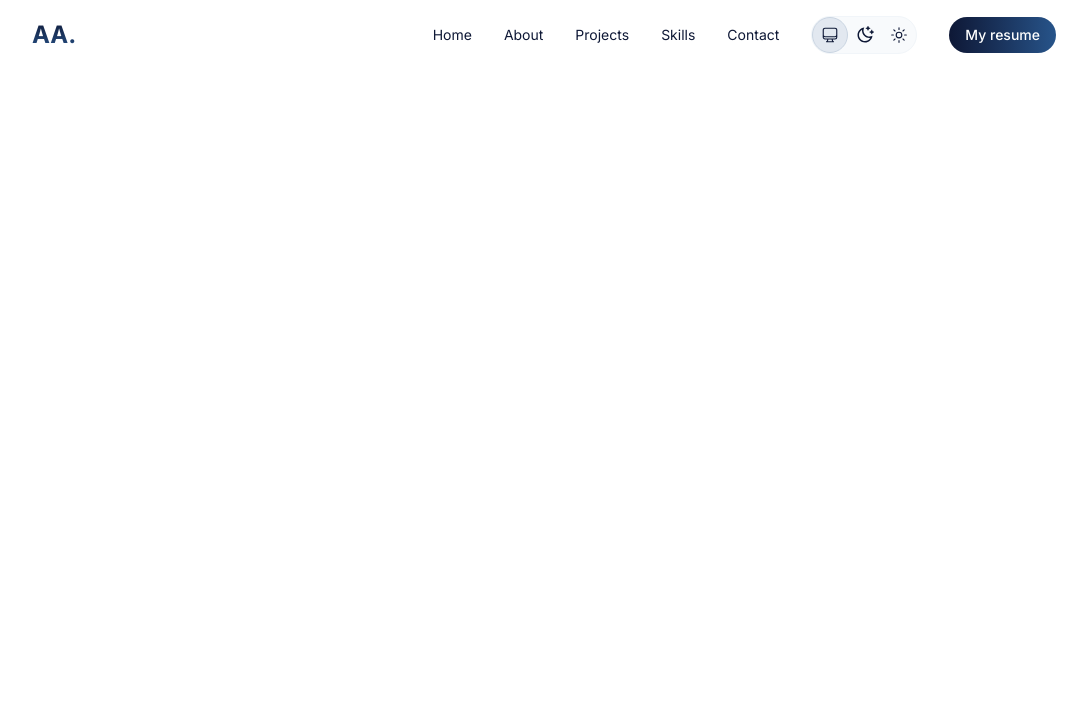
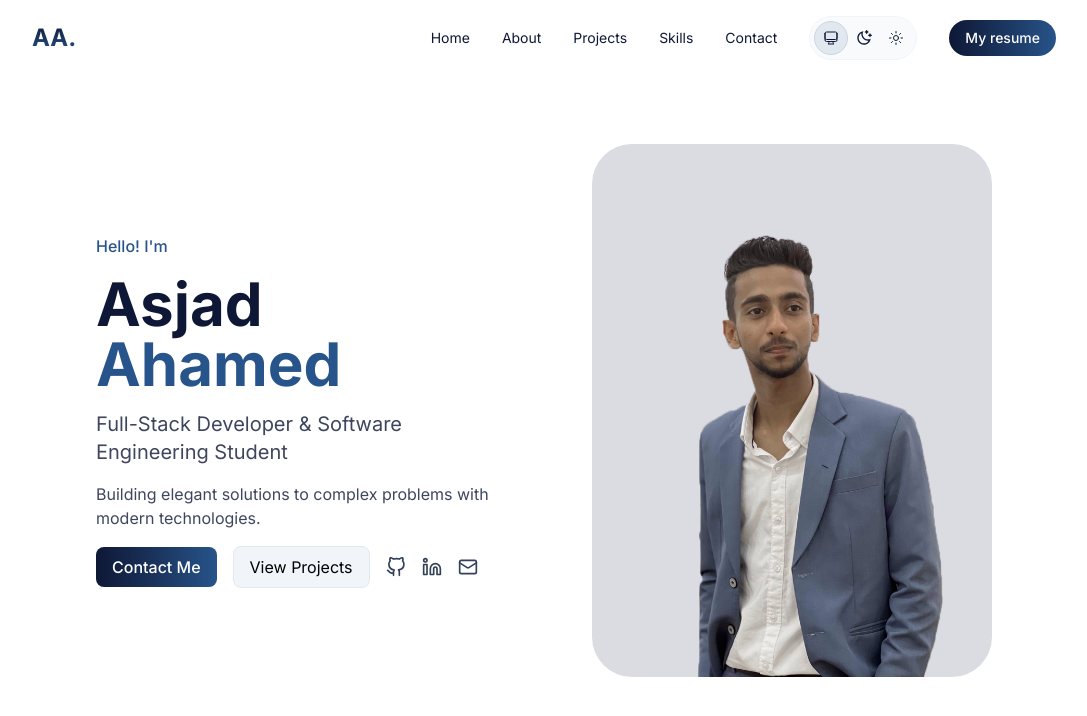
Before and after one commit to asjadahamed77/Asjad-Portfolio, a React (Vite) app: page / in a window 1280 px wide. Shown: the top 716 px of the page, without its empty margins (96-1183 px from the left). Built offline with nearby package versions, Linux system fonts and the light colour scheme.

Commit message:
Solved css problems and created Header section

```diff
--- a/src/App.jsx
+++ b/src/App.jsx
@@ -1,4 +1,5 @@
 
+import Header from "./components/Header";
 import Navbar from "./components/Navbar";
 
 function App() {
@@ -9,9 +10,9 @@ function App() {
 
 
   return (
-    <div className="">
+    <div className="px-4 lg:px-8 xl:px-32 dark:text-white">
       <Navbar />
-
+ <Header />
 
 
     </div>
--- /dev/null
+++ b/src/components/Header.jsx
@@ -0,0 +1,74 @@
+import React from "react";
+import { FiGithub } from "react-icons/fi";
+import { FiLinkedin } from "react-icons/fi";
+import { LuMail } from "react-icons/lu";
+import profile from '../assets/profile.png'
+
+const Header = () => {
+  return (
+    <div id="home" className="flex flex-col md:flex-row items-center justify-center lg:gap-20 gap-16 p-8 lg:p-16 py-16 ">
+      <div className="max-w-[500px] text-center md:text-left">
+        <p className="text-secondBlueLight font-medium dark:text-slate-100">
+          Hello! I'm
+        </p>
+        <h1 className="lg:text-6xl text-4xl text-mainBlueLight mt-4 font-bold dark:text-white">
+          Asjad <span className="text-secondBlueLight">Ahamed</span>
+        </h1>
+        <p className="mt-4 text-mainBlueLight/80 dark:text-slate-200 lg:text-xl text-lg">
+          Full-Stack Developer & Software Engineering Student
+        </p>
+        <p className="mt-4 text-mainBlueLight/80 dark:text-slate-300">
+          Building elegant solutions to complex problems with modern
+          technologies.
+        </p>
+        <div className="mt-4 flex flex-col xl:flex-row  items-center md:items-start xl:items-center gap-4">
+          <div className="flex items-center gap-4">
+          <a
+            href="#contact"
+            className="font-medium bg-gradient-to-r text-sm lg:text-base  from-mainBlueLight to-secondBlueLight dark:from-slate-50 dark:to-slate-200 dark:text-mainBlueLight text-white px-4 py-2 rounded-lg cursor-pointer hover:opacity-90"
+          >
+            Contact Me
+          </a>
+          <a
+            href="#projects"
+            className="bg-slate-100 border text-sm lg:text-base border-slate-200 px-4 py-2 rounded-lg dark:bg-white/10  hover:opacity-70"
+          >
+            View Projects
+          </a>
+          </div>
+          <div className="flex items-center gap-4 mt-4 xl:mt-0">
+            <a
+              href="https://github.com/asjadahamed77"
+              target="_blank"
+              rel="noopener noreferrer"
+              className="text-xl text-slate-700 dark:text-slate-400 hover:opacity-80"
+            >
+              <FiGithub />
+            </a>
+            <a
+              href="https://www.linkedin.com/in/asjad-ahamed-71941b288"
+              target="_blank"
+              rel="noopener noreferrer"
+              className="text-xl text-slate-700 dark:text-slate-400 hover:opacity-80"
+            >
+              <FiLinkedin />
+            </a>
+            <a
+              href="mailto:ahamedasjad77@gmail.com"
+              target="_blank"
+              rel="noopener noreferrer"
+              className="text-xl text-slate-700 dark:text-slate-400 hover:opacity-80"
+            >
+              <LuMail />
+            </a>
+          </div>
+        </div>
+      </div>
+      <div className="max-w-[400px] h-auto bg-mainBlueLight/15 rounded-[40px]">
+        <img src={profile} alt="Profile Image" className="w-full h-full object-cover" />
+      </div>
+    </div>
+  );
+};
+
+export default Header;
--- a/src/components/Navbar.jsx
+++ b/src/components/Navbar.jsx
@@ -5,21 +5,32 @@ import { HiOutlineComputerDesktop } from "react-icons/hi2";
 import { IoMdMenu } from "react-icons/io";
 import { IoClose } from "react-icons/io5";
 
-
 const Navbar = () => {
   const [theme, setTheme] = useState(
     () => localStorage.getItem("theme") || "system"
   );
   const [resolvedTheme, setResolvedTheme] = useState("light");
   const [mobileMenuOpen, setMobileMenuOpen] = useState(false);
+  const [isScrolled, setIsScrolled] = useState(false);
 
   const handleMobileMenu = () => {
     setMobileMenuOpen(!mobileMenuOpen);
-  }
+  };
 
+  // Handle scroll to apply background/blur
+  useEffect(() => {
+    const handleScroll = () => {
+      setIsScrolled(window.scrollY > 10);
+    };
+
+    window.addEventListener("scroll", handleScroll);
+    return () => window.removeEventListener("scroll", handleScroll);
+  }, []);
+
+  // Handle theme
   useEffect(() => {
     const applyTheme = (mode) => {
-      setResolvedTheme(mode); // Track what is actually applied
+      setResolvedTheme(mode);
       if (mode === "dark") {
         document.documentElement.classList.add("dark");
       } else {
@@ -28,7 +39,6 @@ const Navbar = () => {
     };
 
     const mediaQuery = window.matchMedia("(prefers-color-scheme: dark)");
-
     const systemThemeHandler = (e) => {
       if (!localStorage.getItem("theme")) {
         const mode = e.matches ? "dark" : "light";
@@ -68,59 +78,58 @@ const Navbar = () => {
   };
 
   return (
-    <div className=" px-4 sm:px-8 xl:px-32 ">
-      <div className="flex items-center justify-between py-4 sticky top-0 left-0 right-0">
+    <div>
+      {/* Navbar */}
+      <div
+        className={`fixed top-0 left-0 right-0 z-50 flex items-center justify-between py-4 px-4 sm:px-8 xl:px-32 transition-all duration-300 ${
+          isScrolled
+            ? "bg-white/70 dark:bg-[#0F172A]/80 backdrop-blur-md"
+            : "bg-transparent"
+        }`}
+      >
+        {/* Logo */}
         <h1 className="bg-clip-text text-transparent bg-gradient-to-b from-mainBlueLight to-secondBlueLight dark:from-slate-50 dark:to-slate-200 text-2xl font-bold cursor-pointer">
           AA.
         </h1>
-        <div className=" text-mainBlueLight dark:text-slate-50 text-sm flex items-center gap-8">
-          <div className="hidden text-mainBlueLight dark:text-slate-50 text-sm sm:flex items-center space-x-8">
-          <a href="#home" className="relative group inline-block"  >
-            Home
+
+        {/* Desktop Nav + Theme Switcher + Resume + Mobile Icon */}
+        <div className="text-mainBlueLight dark:text-slate-50 text-sm flex items-center gap-8">
+          <div className="hidden sm:flex items-center space-x-8">
+            {["home", "about", "projects", "skills", "contact"].map((item) => (
+              <a
+                key={item}
+                href={`#${item}`}
+                className="relative group inline-block"
+              >
+                {item.charAt(0).toUpperCase() + item.slice(1)}
                 <span className="absolute right-0 -bottom-1 h-1 rounded-full w-0 bg-mainBlueLight dark:bg-slate-50 transition-all duration-300 group-hover:w-2/3"></span>
               </a>
-          <a href="#about" className="relative group inline-block"  >
-          About
-            <span className="absolute right-0 -bottom-1 h-1 rounded-full w-0 bg-mainBlueLight  dark:bg-slate-50 transition-all duration-300 group-hover:w-2/3"></span>
-          </a>
-          <a href="#projects" className="relative group inline-block"  >
-          Projects
-            <span className="absolute right-0 -bottom-1 h-1 rounded-full w-0 bg-mainBlueLight dark:bg-slate-50 transition-all duration-300 group-hover:w-2/3"></span>
-          </a>
-          <a href="#skills" className="relative group inline-block"  >
-          Skills
-            <span className="absolute right-0 -bottom-1 h-1 rounded-full w-0 bg-mainBlueLight dark:bg-slate-50 transition-all duration-300 group-hover:w-2/3"></span>
-          </a>
-          <a href="#contact" className="relative group inline-block"  >
-          Contact
-            <span className="absolute right-0 -bottom-1 h-1 rounded-full w-0 bg-mainBlueLight dark:bg-slate-50 transition-all duration-300 group-hover:w-2/3"></span>
-          </a>
+            ))}
           </div>
 
           <div className="flex items-center gap-4">
+            {/* Theme switcher */}
             <div
-            className={`flex items-center  text-lg  rounded-full ${
+              className={`flex items-center  p-1 text-base rounded-full ${
                 resolvedTheme === "dark"
                   ? "bg-white/5 border border-white/30 text-white"
                   : "bg-slate-50 border border-slate-100"
-            }  font-light`}
+              } font-light`}
             >
-            {/* System */}
               <p
-              className={`cursor-pointer text-mainBlueLight dark:text-white  p-2 ${
+                className={`cursor-pointer text-mainBlueLight dark:text-white p-2 ${
                   theme === "system"
                     ? resolvedTheme === "dark"
                       ? "bg-white/20 border border-slate-300 rounded-full"
-                    : "bg-slate-200  border border-slate-300 rounded-full"
+                      : "bg-slate-200 border border-slate-300 rounded-full"
                     : ""
                 }`}
                 onClick={resetToSystem}
               >
                 <HiOutlineComputerDesktop />
               </p>
-            {/* Dark */}
               <p
-              className={`cursor-pointer text-mainBlueLight dark:text-white  p-2 ${
+                className={`cursor-pointer text-mainBlueLight dark:text-white p-2 ${
                   theme === "dark"
                     ? "bg-white/20 text-mainBlueLight border border-slate-300 rounded-full"
                     : ""
@@ -129,7 +138,6 @@ const Navbar = () => {
               >
                 <RiMoonClearLine />
               </p>
-            {/* Light */}
               <p
                 className={`cursor-pointer text-mainBlueLight dark:text-white p-2 ${
                   theme === "light"
@@ -140,30 +148,59 @@ const Navbar = () => {
               >
                 <IoSunnyOutline />
               </p>
+            </div>
 
-          </div>
-          <p onClick={handleMobileMenu} className="sm:hidden text-mainBlueLight dark:text-slate-50 text-2xl cursor-pointer">
-            <IoMdMenu  />
+            {/* Mobile menu icon */}
+            <p
+              onClick={handleMobileMenu}
+              className="sm:hidden text-mainBlueLight dark:text-slate-50 text-2xl cursor-pointer"
+            >
+              <IoMdMenu />
             </p>
           </div>
-          <a href="/public/Asjad-Ahamed-Resume.pdf" download className="hidden sm:block font-medium bg-gradient-to-r  from-mainBlueLight to-secondBlueLight dark:from-slate-50 dark:to-slate-200 dark:text-mainBlueLight text-white px-4 py-2 rounded-full cursor-pointer hover:opacity-90">My resume</a>
+
+          {/* Resume button */}
+          <a
+            href="/Asjad-Ahamed-Resume.pdf"
+            download
+            className="hidden sm:block font-medium bg-gradient-to-r from-mainBlueLight to-secondBlueLight dark:from-slate-50 dark:to-slate-200 dark:text-mainBlueLight text-white px-4 py-2 rounded-full cursor-pointer hover:opacity-90"
+          >
+            My resume
+          </a>
+        </div>
       </div>
 
-      </div>
       {/* Mobile Menu */}
-      <div className={`fixed top-0 bottom-0 right-0 left-0 z-10 x sm:hidden bg-white/40 dark:bg-mainBlueLight/40 dark:text-white backdrop-blur-sm duration-300 transition-transform ease-linear
-  ${mobileMenuOpen ? "translate-x-0" : "translate-x-full"}`}>
+      <div
+        className={`fixed top-0 bottom-0 right-0 left-0 z-[100] sm:hidden bg-white/40 dark:bg-mainBlueLight/40 dark:text-white backdrop-blur-sm transition-transform duration-300 ease-linear ${
+          mobileMenuOpen ? "translate-x-0" : "translate-x-full"
+        }`}
+      >
         <div className="flex justify-end p-4">
           <IoClose onClick={handleMobileMenu} className="text-2xl" />
         </div>
         <div className="w-full flex flex-col items-center gap-4 mt-12">
-        <a href="#home" onClick={handleMobileMenu} className="font-semibold text-xl">Home</a>
-        <a href="#about" onClick={handleMobileMenu} className="font-semibold text-xl">About</a>
-        <a href="#projects" onClick={handleMobileMenu} className="font-semibold text-xl">Projects</a>
-        <a href="#skills" onClick={handleMobileMenu} className="font-semibold text-xl">Skills</a>
-        <a href="#contact" onClick={handleMobileMenu} className="font-semibold text-xl">Contact</a>
-        <a href="/public/Asjad-Ahamed-Resume.pdf" download className=" font-medium bg-gradient-to-r  from-mainBlueLight to-secondBlueLight dark:from-slate-50 dark:to-slate-200 dark:text-mainBlueLight text-white px-4 py-2 rounded-full cursor-pointer hover:opacity-90">My resume</a>
+          {["home", "about", "projects", "skills", "contact"].map((item) => (
+            <a
+              key={item}
+              href={`#${item}`}
+              onClick={handleMobileMenu}
+              className="font-semibold text-xl"
+            >
+              {item.charAt(0).toUpperCase() + item.slice(1)}
+            </a>
+          ))}
+          <a
+            href="/Asjad-Ahamed-Resume.pdf"
+            download
+            className="font-medium bg-gradient-to-r from-mainBlueLight to-secondBlueLight dark:from-slate-50 dark:to-slate-200 dark:text-mainBlueLight text-white px-4 py-2 rounded-full cursor-pointer hover:opacity-90"
+          >
+            My resume
+          </a>
         </div>
+      </div>
+<div className="pb-20">
+
 </div>
 
     </div>
```
Also changed, not shown: src/assets/profile.png (added). Lines whose indentation alone changed are shown as unchanged.
